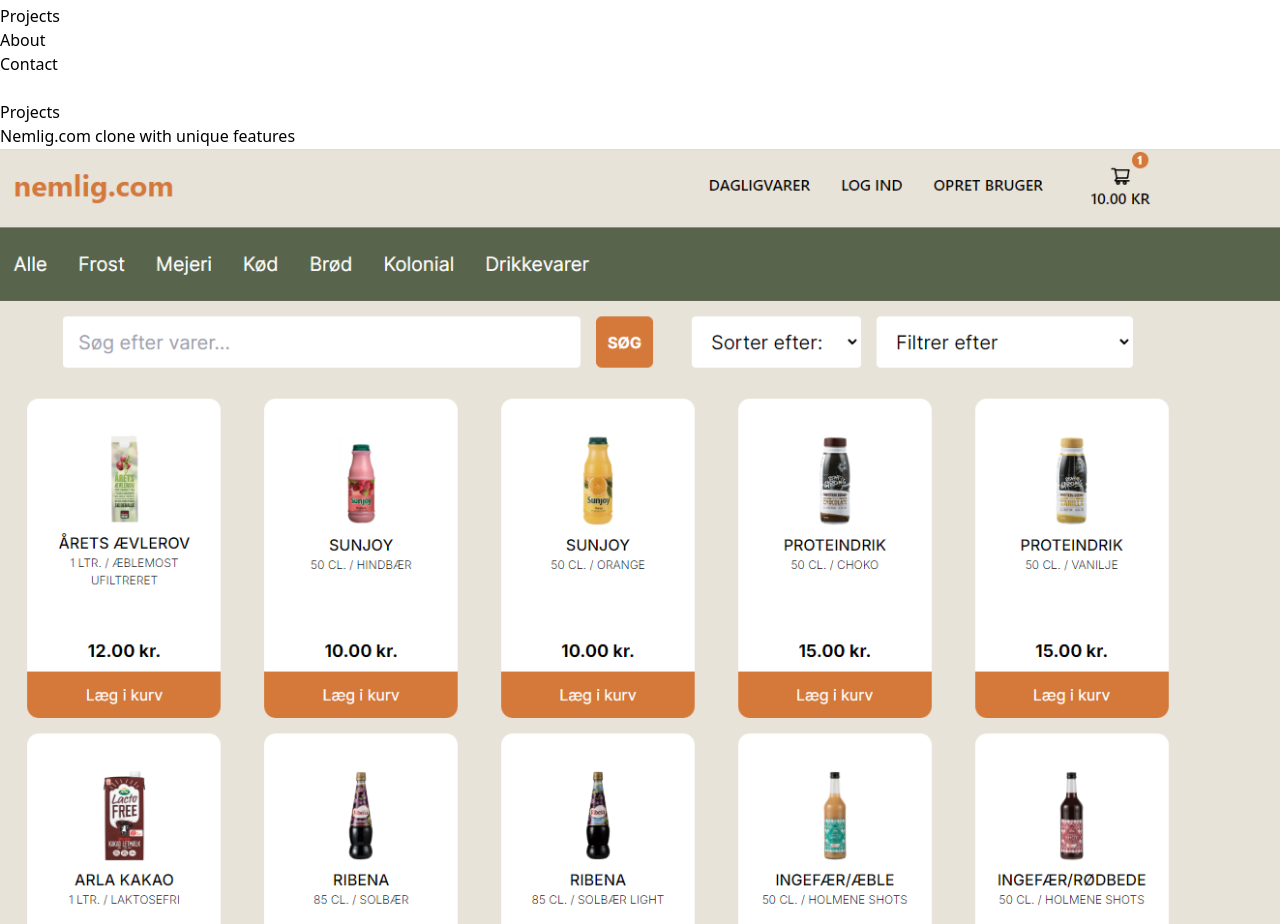
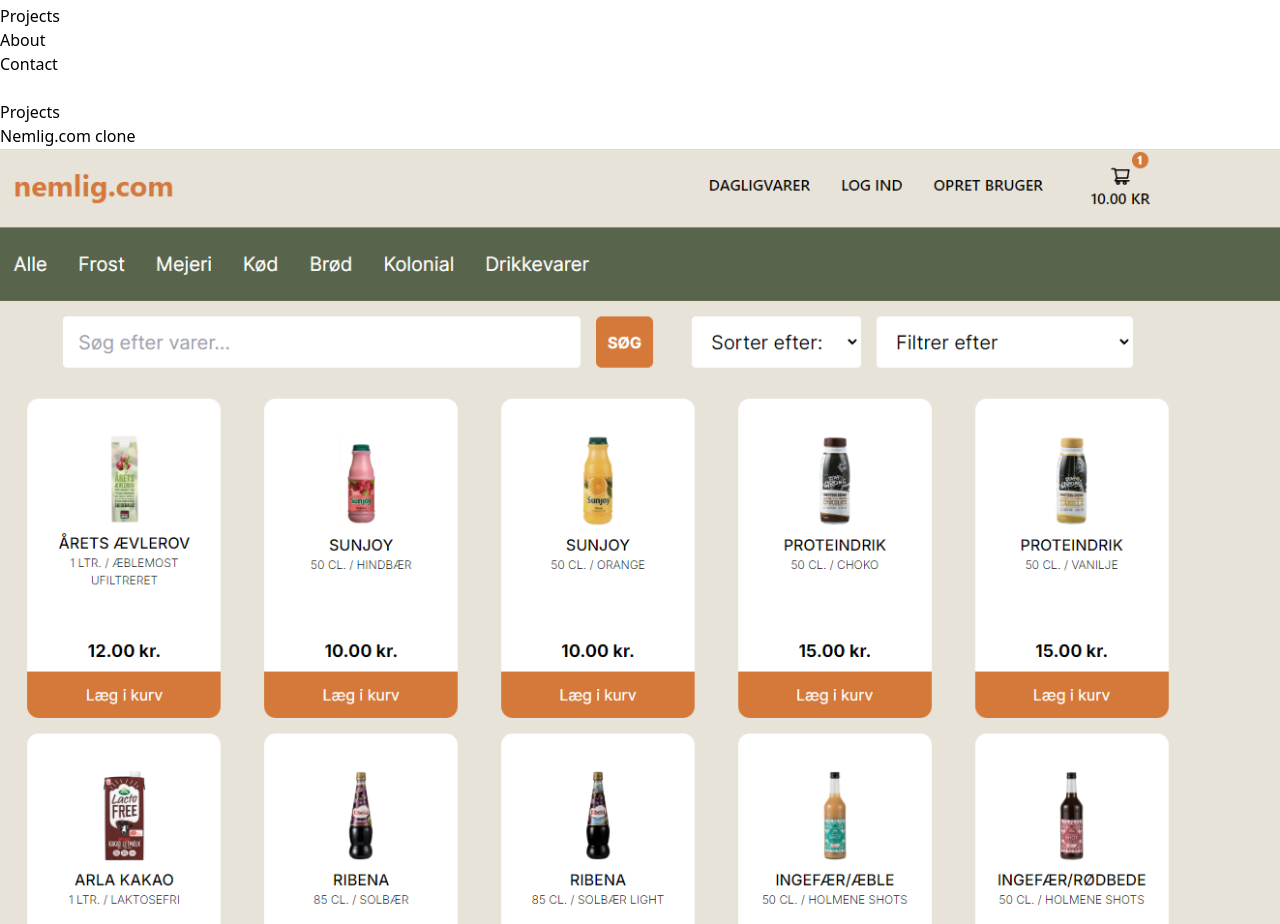
Before and after one commit to Benjamin-Harris1/portfolio, a React (Vite) app: page /projects in a window 1280 px wide. Shown: the part 3860-4784 px from the top of the page. Built offline with nearby package versions, Linux system fonts and the light colour scheme.

Commit message:
styling and scrolltotop hook

```diff
--- a/src/App.tsx
+++ b/src/App.tsx
@@ -4,8 +4,10 @@
 import { Projects } from "./pages/Projects"
 import { About } from "./pages/About"
 import { Contact } from "./pages/Contact"
+import { useScrollToTop } from "./hooks/useScrollToTop"
 
 function App() {
+  useScrollToTop()
 
   return (
     <Routes>
--- a/src/data/projects.ts
+++ b/src/data/projects.ts
@@ -15,7 +15,7 @@
 
   export const projects: Project[] = [
     {
-      title: "Nemlig.com clone with unique features",
+      title: "Nemlig.com clone",
       description:
         "A full-stack e-commerce platform made with Nemlig.com for our exam project, featuring user authentication, product management, and shopping cart functionality.",
       technologies: ["React", "TypeScript", "Node.js", "Express", "MySQL", "Prisma"],
--- /dev/null
+++ b/src/hooks/useScrollToTop.ts
@@ -0,0 +1,10 @@
+import { useEffect } from 'react';
+import { useLocation } from 'react-router-dom';
+
+export const useScrollToTop = () => {
+  const { pathname } = useLocation();
+
+  useEffect(() => {
+    window.scrollTo(0, 0);
+  }, [pathname]);
+};
```
